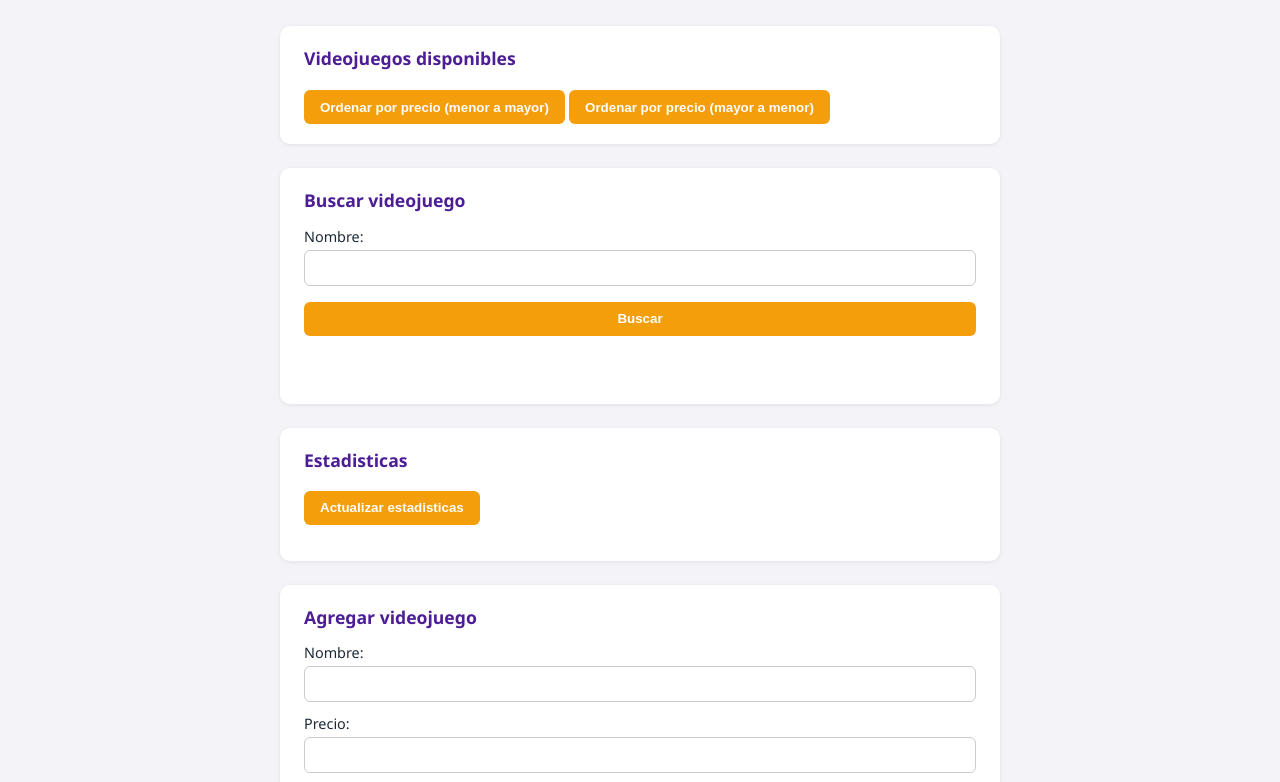
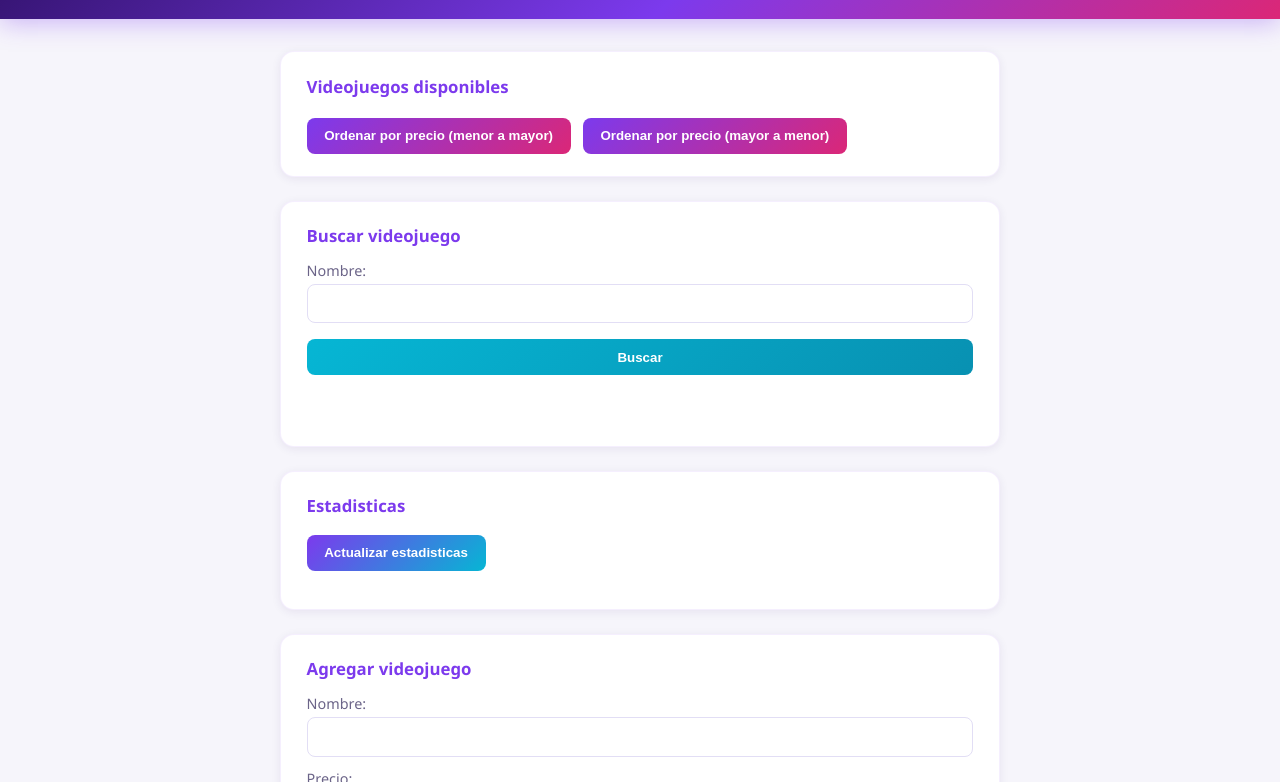
Before and after one commit to MaurelloXD/julian, a website: page views/index.html in a window 1280 px wide. Shown: the part 97-879 px from the top of the page. Drawn offline with Linux system fonts and the light colour scheme; no server answers.

Commit message:
Mejorar paleta de colores e interfaz visual

```diff
--- a/public/css/styles.css
+++ b/public/css/styles.css
@@ -1,14 +1,31 @@
 /* public/css/styles.css
    Nota pedagogica: aqui SOLO va diseno visual. Ni logica, ni datos.
    Eso es separacion de responsabilidades tambien: el CSS no sabe
-   nada de videojuegos, solo sabe como se deben ver las cosas. */
+   nada de videojuegos, solo sabe como se deben ver las cosas.
+
+   Paleta: inspirada en luces de arcade -- violeta profundo que se
+   funde en magenta, con un acento cian para las acciones de busqueda
+   y consulta, y naranja/dorado para las acciones de escritura (agregar). */
 
 :root {
-  --color-principal: #4c1d95;
-  --color-acento: #f59e0b;
-  --color-fondo: #f4f4f8;
-  --color-texto: #1f2937;
-  --radio-borde: 10px;
+  --violeta-profundo: #2e1065;
+  --violeta: #7c3aed;
+  --magenta: #db2777;
+  --cian: #06b6d4;
+  --dorado: #f59e0b;
+  --fondo: #f6f5fb;
+  --texto: #1f1a3d;
+  --texto-suave: #6b6488;
+  --radio-borde: 14px;
+
+  /* Colores por categoria: cada una tiene su propia identidad */
+  --cat-aventura: #16a34a;
+  --cat-plataformas: #2563eb;
+  --cat-accion: #dc2626;
+  --cat-deportes: #ea580c;
+  --cat-estrategia: #7c3aed;
+  --cat-deportivo: #ea580c;
+  --cat-default: #6b6488;
 }
 
 * {
@@ -17,22 +34,27 @@
 
 body {
   font-family: 'Segoe UI', Arial, sans-serif;
-  background-color: var(--color-fondo);
-  color: var(--color-texto);
+  background-color: var(--fondo);
+  color: var(--texto);
   margin: 0;
   padding: 0 1rem 3rem;
 }
 
 header {
-  background-color: var(--color-principal);
+  background: linear-gradient(135deg, var(--violeta-profundo) 0%, var(--violeta) 55%, var(--magenta) 100%);
   color: white;
-  padding: 1.5rem 1rem;
+  padding: 2.2rem 1rem;
   margin: 0 -1rem 2rem;
   text-align: center;
+  box-shadow: 0 4px 24px rgba(124, 58, 237, 0.35);
 }
 
 header h1 {
   margin: 0;
+  font-family: 'Poppins', 'Segoe UI', sans-serif;
+  font-weight: 800;
+  font-size: 2.1rem;
+  letter-spacing: -0.5px;
 }
 
 main {
@@ -45,19 +67,46 @@ main {
 section {
   background: white;
   border-radius: var(--radio-borde);
-  padding: 1.25rem 1.5rem;
-  box-shadow: 0 1px 4px rgba(0, 0, 0, 0.08);
+  padding: 1.4rem 1.6rem;
+  box-shadow: 0 2px 10px rgba(46, 16, 101, 0.08);
+  border: 1px solid rgba(124, 58, 237, 0.08);
 }
 
 section h2 {
   margin-top: 0;
-  color: var(--color-principal);
-  font-size: 1.1rem;
+  font-family: 'Poppins', 'Segoe UI', sans-serif;
+  font-weight: 700;
+  font-size: 1.05rem;
+  color: var(--violeta);
 }
 
 ul {
   list-style: none;
   padding: 0;
+}
+
+#lista-videojuegos li {
+  display: flex;
+  align-items: center;
+  justify-content: space-between;
+  gap: 0.75rem;
+  padding: 0.65rem 0;
+  border-bottom: 1px solid #eee;
+}
+
+#lista-videojuegos li:last-child {
+  border-bottom: none;
+}
+
+.badge-categoria {
+  font-size: 0.72rem;
+  font-weight: 700;
+  color: white;
+  padding: 0.2rem 0.6rem;
+  border-radius: 999px;
+  white-space: nowrap;
+  text-transform: uppercase;
+  letter-spacing: 0.3px;
 }
 
 li {
@@ -79,32 +128,69 @@ label {
   flex-direction: column;
   font-size: 0.9rem;
   gap: 0.25rem;
+  color: var(--texto-suave);
 }
 
 input {
-  padding: 0.5rem;
-  border: 1px solid #ccc;
-  border-radius: 6px;
+  padding: 0.6rem 0.7rem;
+  border: 1.5px solid #e2def5;
+  border-radius: 8px;
   font-size: 1rem;
 }
 
+input:focus {
+  outline: none;
+  border-color: var(--violeta);
+}
+
 button {
-  background-color: var(--color-acento);
   color: white;
   border: none;
-  padding: 0.6rem 1rem;
-  border-radius: 6px;
+  padding: 0.65rem 1.1rem;
+  border-radius: 8px;
   font-weight: bold;
   cursor: pointer;
   margin-top: 0.25rem;
+  transition: transform 0.15s ease, box-shadow 0.15s ease;
 }
 
 button:hover {
-  filter: brightness(0.95);
+  transform: translateY(-1px);
+}
+
+button:active {
+  transform: translateY(0);
+}
+
+/* Botones de agregar: accion de escritura -> dorado/naranja */
+#form-agregar button {
+  background: linear-gradient(135deg, var(--dorado), #ea580c);
+}
+
+/* Botones de buscar: accion de consulta -> cian */
+#form-buscar button {
+  background: linear-gradient(135deg, var(--cian), #0891b2);
+}
+
+/* Botones de ordenar: accion de consulta -> violeta/magenta */
+#btn-orden-asc,
+#btn-orden-desc {
+  background: linear-gradient(135deg, var(--violeta), var(--magenta));
+  margin-right: 0.5rem;
+}
+
+#btn-cargar-estadisticas {
+  background: linear-gradient(135deg, var(--violeta), var(--cian));
 }
 
 #mensaje-agregar,
 #resultado-busqueda {
   font-size: 0.9rem;
   min-height: 1.2rem;
+  color: var(--texto-suave);
 }
+
+#lista-estadisticas li {
+  border-bottom: 1px solid #eee;
+  padding: 0.5rem 0;
+}
```
